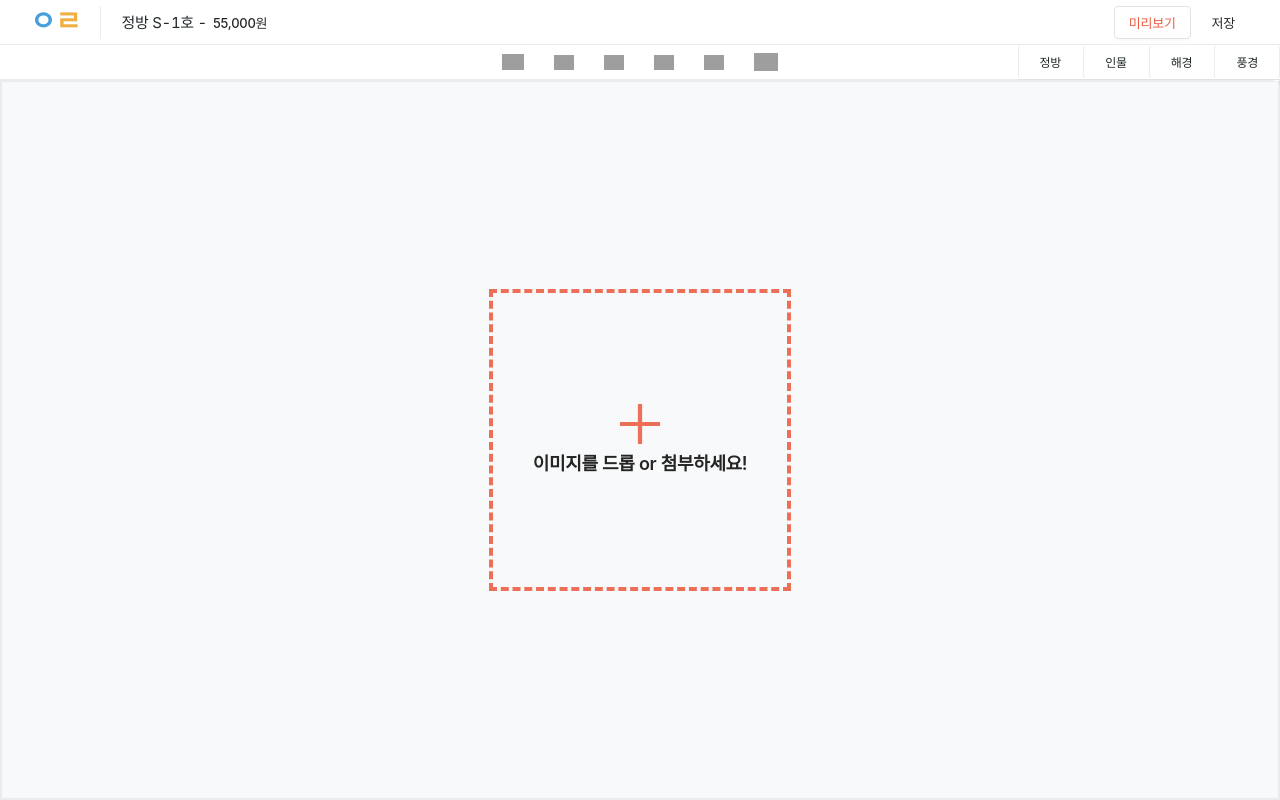
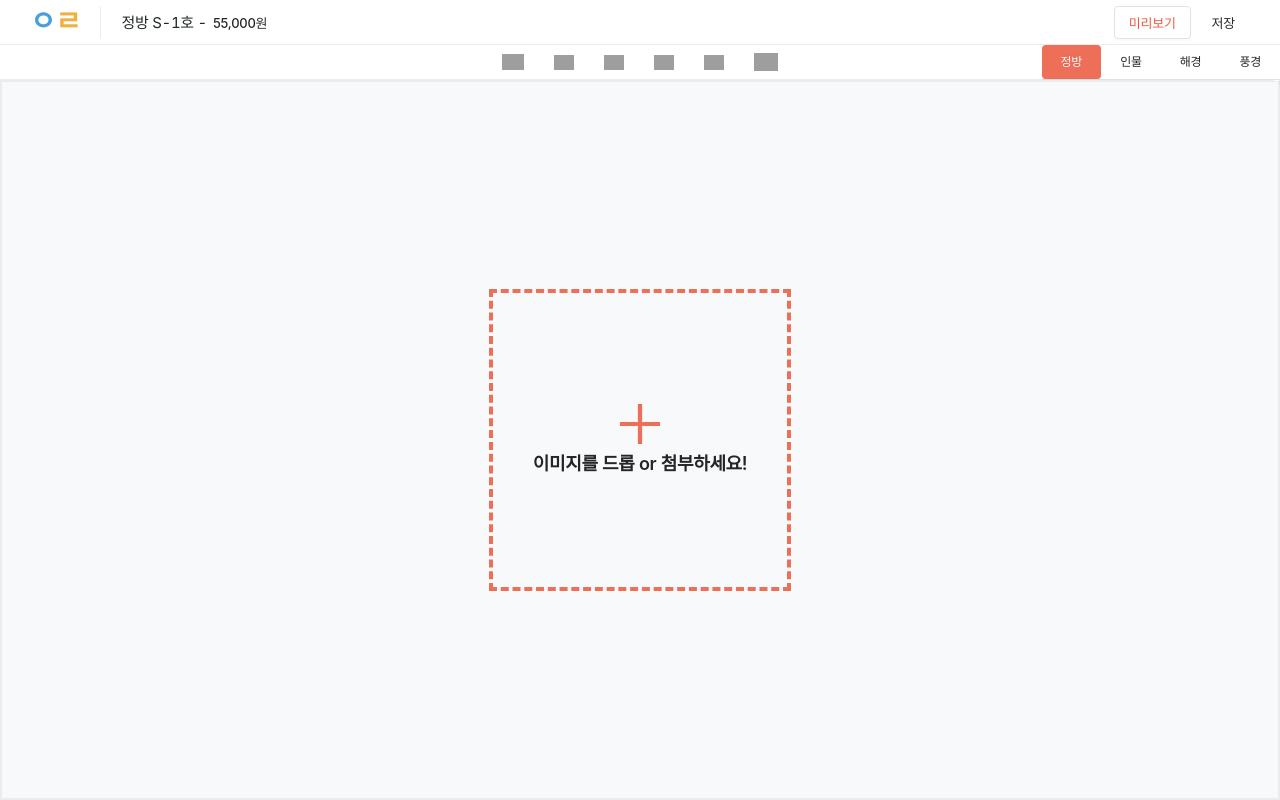
Before and after one commit to mecanvas/early-front, a Next.js app: page /tool/single in a window 1280 px wide. Built offline with nearby package versions, Linux system fonts and the light colour scheme; grey boxes are pictures that could not be loaded; a web font is replaced by a local one.

Commit message:
액자 선택하는거 시인성 개선

```diff
--- a/src/components/tool/divided/DividedToolStyle.tsx
+++ b/src/components/tool/divided/DividedToolStyle.tsx
@@ -136,8 +136,9 @@ export const FrameTool = styled.div`
     }
     justify-content: center;
     align-items: center;
-    padding: 5px 1em;
+    padding: 5px 1.5em;
     height: 34px;
+    font-size: 12px;
     svg {
       font-size: 18px;
       path {
--- a/src/components/tool/single/SingleTool.tsx
+++ b/src/components/tool/single/SingleTool.tsx
@@ -479,17 +479,17 @@ const SingleTool = () => {
       {/* 액자 리스트 선택 */}
       <SingleFrameListHeader>
         <div>
-          <Button type="text" onClick={handleGetFrameAttribute} value="정방">
-            <small>정방</small>
+          <Button type={frameAttributes === '정방' ? 'primary' : 'text'} onClick={handleGetFrameAttribute} value="정방">
+            정방
           </Button>
-          <Button type="text" onClick={handleGetFrameAttribute} value="인물">
-            <small>인물</small>
+          <Button type={frameAttributes === '인물' ? 'primary' : 'text'} onClick={handleGetFrameAttribute} value="인물">
+            인물
           </Button>
-          <Button type="text" onClick={handleGetFrameAttribute} value="해경">
-            <small>해경</small>
+          <Button type={frameAttributes === '해경' ? 'primary' : 'text'} onClick={handleGetFrameAttribute} value="해경">
+            해경
           </Button>
-          <Button type="text" onClick={handleGetFrameAttribute} value="풍경">
-            <small>풍경</small>
+          <Button type={frameAttributes === '풍경' ? 'primary' : 'text'} onClick={handleGetFrameAttribute} value="풍경">
+            풍경
           </Button>
         </div>
 
--- a/src/components/tool/single/SingleToolStyle.tsx
+++ b/src/components/tool/single/SingleToolStyle.tsx
@@ -246,13 +246,14 @@ export const SingleFrameListHeader = styled.div`
   button {
     padding: 5px 1.5em;
     height: 34px;
+    font-size: 12px;
   }
 
   div:nth-of-type(1) > button {
-    border-left: 1px solid ${({ theme }) => theme.color.gray200};
-
-    &:last-child {
-      border-right: 1px solid ${({ theme }) => theme.color.gray200};
+    border-top: none;
+    border-bottom: none;
+    button ~ button {
+      border-right: none;
     }
   }
 
```
Also changed, not shown: src/components/tool/divided/DividedToolFactory.tsx (+9 -9 lines).
